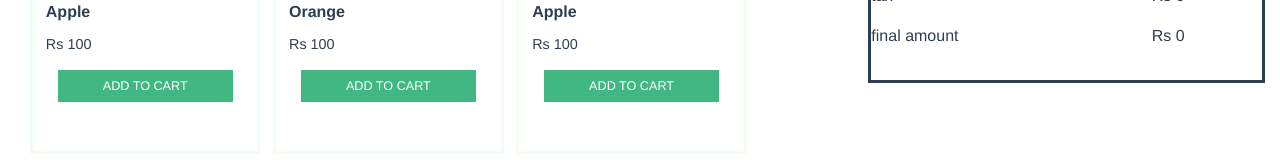
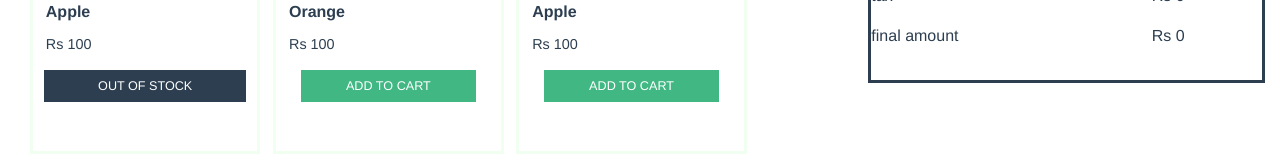
Before and after one commit to prasadnwi/Cloud-Shopping, a Vue app in the folder cloud-shopping/: page / in a window 1280 px wide. Shown: the part 332-492 px from the top of the page. Built offline with nearby package versions, Linux system fonts and the light colour scheme.

Commit message:
changed structure of cart state

```diff
--- a/cloud-shopping/src/components/itemList/Item.vue
+++ b/cloud-shopping/src/components/itemList/Item.vue
@@ -15,15 +15,10 @@
                     <p class='price'> Rs {{price}}</p>
                 </div>
             </div>
-            <div class='add-cart' id='add-cart'>
-                <button @click="addItemToCart(item)" class="add-btn row" v-if="0 == 0">ADD TO CART</button>
+            <div class='add-cart' id='add-cart' v-if="true">
+                <button @click="addItemToCart(item)" class="add-btn row" v-if="count !== 0">ADD TO CART</button>
                 <div class="option-btn row" v-else>
-                    <div class="col-lg-6 col-md-6">
-                        <button class="inc">+</button>
-                    </div>
-                    <div class=" col-lg-6 col-md-6">
-                        <button class="dec">-</button>
-                    </div>
+                    <button class="add-btn disable-btn row" disabled>OUT OF STOCK</button>
                 </div>
             </div>
 
@@ -46,6 +41,7 @@
             return {
                 name: this.item.name,
                 price: this.item.price,
+                count: this.item.quantity
             }
         },
         methods: {
@@ -56,6 +52,11 @@
                         id: this.item.id
                     }
                 });
+            }
+        },
+        computed: {
+            isAvailbleOnCart(){
+                return this.$store.getters.test(this.item.id);
             }
         }
     }
@@ -123,6 +124,9 @@
                 background: #41B883;
                 color: #fff;
             }
+            .disable-btn{
+                background-color: #2c3e50;
+            }
 
             .option-btn {
                 .inc {
--- a/cloud-shopping/src/store/modules/cart.js
+++ b/cloud-shopping/src/store/modules/cart.js
@@ -1,10 +1,15 @@
-const cart = {
-    state : {
+const state = {
     all: []
-    },
-    actions : {
+};
+
+const getters = {
+    isAvailbleOnCart: (state) => (id) => {
+        return state.all.find(item => item.id === id);
+    }
+};
+
+const actions = {
     addItemToCart({state, commit}, item) {
-
         // format item data
         let addedItem = {
             id: item.id,
@@ -23,16 +28,24 @@ const cart = {
 
 // remove one item from item list
     }
-    },
-    mutations : {
+};
+
+const mutations = {
     pusItemToCart(state, addedItem) {
         state.all.push(addedItem.item)
     },
-        incrementItemQuantity(state, indexofItem){
+    incrementItemQuantity(state, indexofItem) {
         state.all[indexofItem.indexofItem].count++;
     }
 
-    },
-    namespaced: true,
+};
+
+const namespaced = true
+
+export default {
+    state,
+    getters,
+    actions,
+    mutations,
+    namespaced
 }
-export default cart;
--- a/cloud-shopping/src/store/modules/items.js
+++ b/cloud-shopping/src/store/modules/items.js
@@ -6,6 +6,9 @@ const state = {
 const getters = {
     itemDetails: (state) => (id) => {
         return state.all.find(item => item.id === id);
+    },
+    test : (state) => () => {
+        console.log('sfsdf');
     }
 }
 
@@ -19,7 +22,7 @@ const actions = {
             imageName: 'apple',
             description: 'this is apple',
             rating: 5,
-            quantity: 4,
+            quantity: 0,
             vendor: 'appleMaker'
         }, {
             id: 2,
```
Lines whose indentation alone changed are shown as unchanged.
